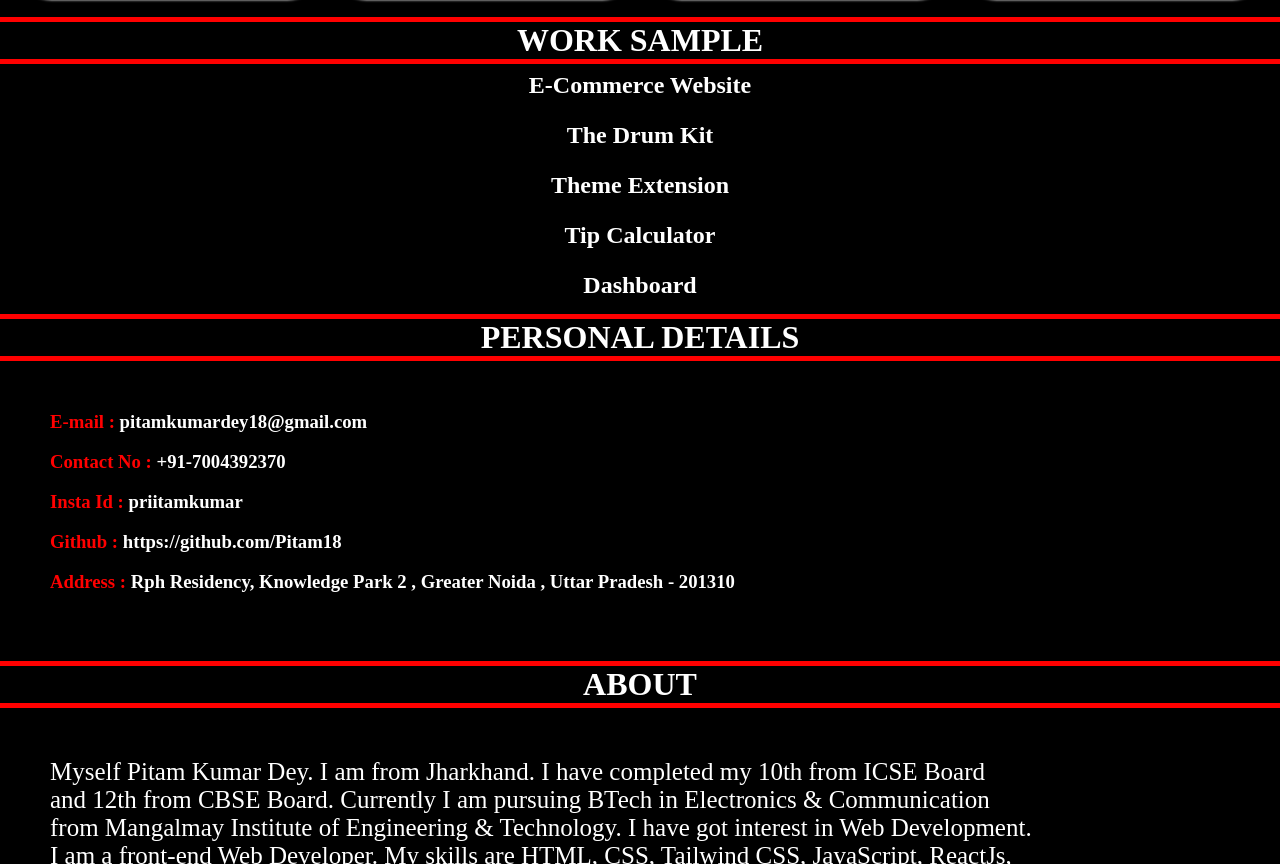
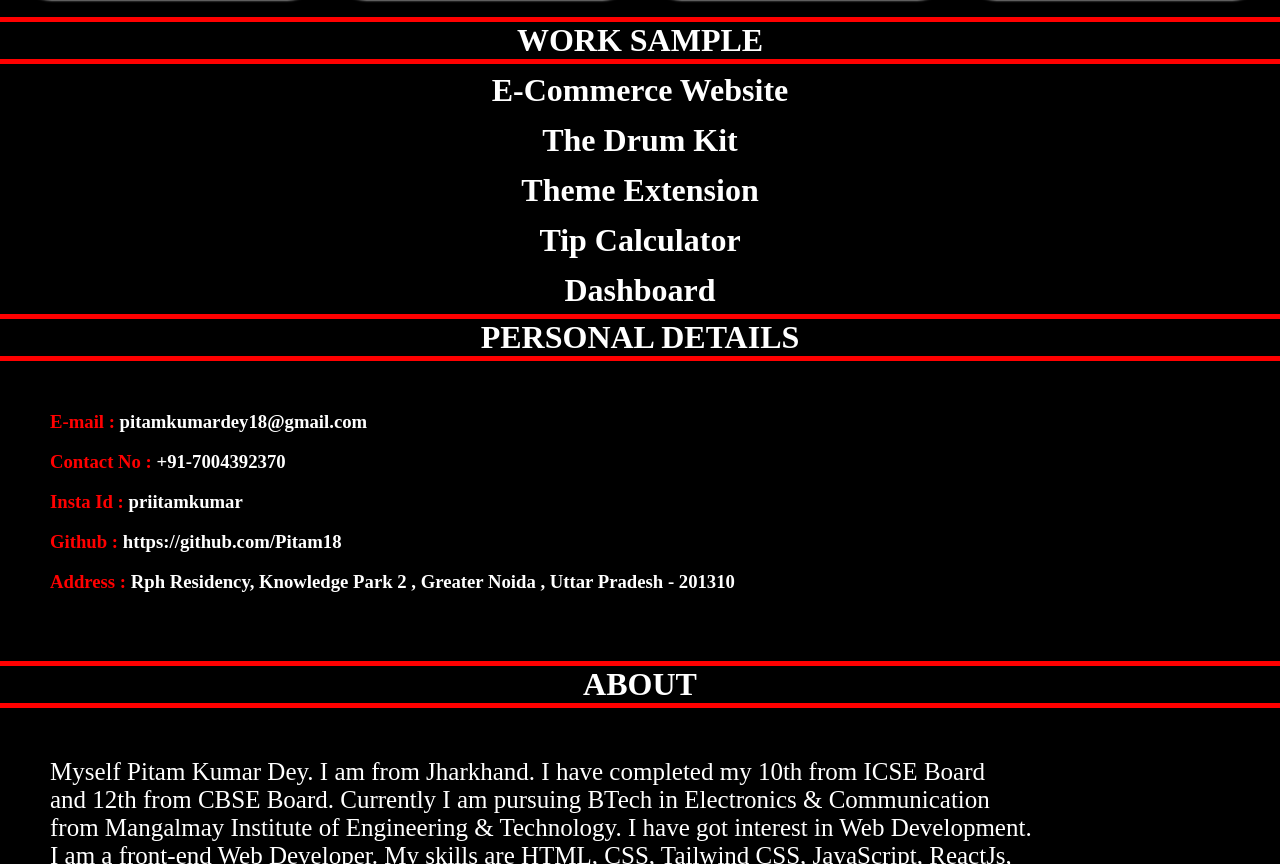
Before and after one commit to Pitam18/My_Portfolio, a plain HTML site: page index.html in a window 1280 px wide. Shown: the part 2034-2898 px from the top of the page. Drawn offline with Linux system fonts and the light colour scheme.

Commit message:
Update index.html

```diff
--- a/index.html
+++ b/index.html
@@ -112,11 +112,11 @@
 		<h1 class="work">WORK SAMPLE</h1>
 	</div>
 	<div class="sample">
-		<a href="https://github.com/Pitam18/E-Commerce-Website.git"><h2 class="samp1">E-Commerce Website</h2></a>
-		<a href="https://github.com/Pitam18/The-Drum-Kit.git"><h2 class="samp2">The Drum Kit</h2></a>
-		<a href="https://github.com/Pitam18/Theme-Extension"><h2 class="samp3">Theme Extension</h2></a>
-		<a href="https://github.com/Pitam18/Tip-Calculator.git"><h2 class="samp4">Tip Calculator</h2></a>
-		<a href="https://github.com/Pitam18/Dashboard.git"><h2 class="samp5">Dashboard</h2></a>
+		<a href="https://github.com/Pitam18/E-Commerce-Website.git"><h1 class="samp1">E-Commerce Website</h1></a>
+		<a href="https://github.com/Pitam18/The-Drum-Kit.git"><h1 class="samp2">The Drum Kit</h1></a>
+		<a href="https://github.com/Pitam18/Theme-Extension"><h1 class="samp3">Theme Extension</h1></a>
+		<a href="https://github.com/Pitam18/Tip-Calculator.git"><h1 class="samp4">Tip Calculator</h1></a>
+		<a href="https://github.com/Pitam18/Dashboard.git"><h1 class="samp5">Dashboard</h1></a>
 	</div>
 
 	<div class="pd">
```
